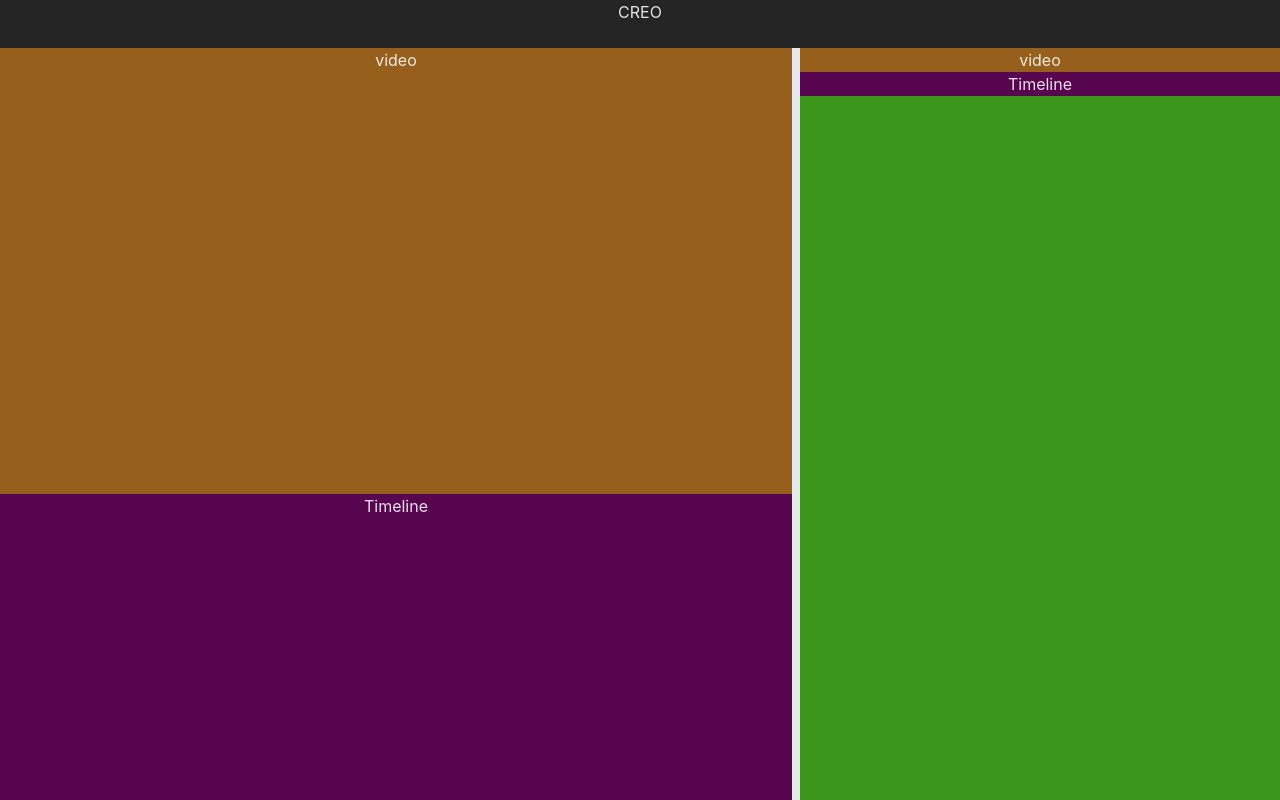
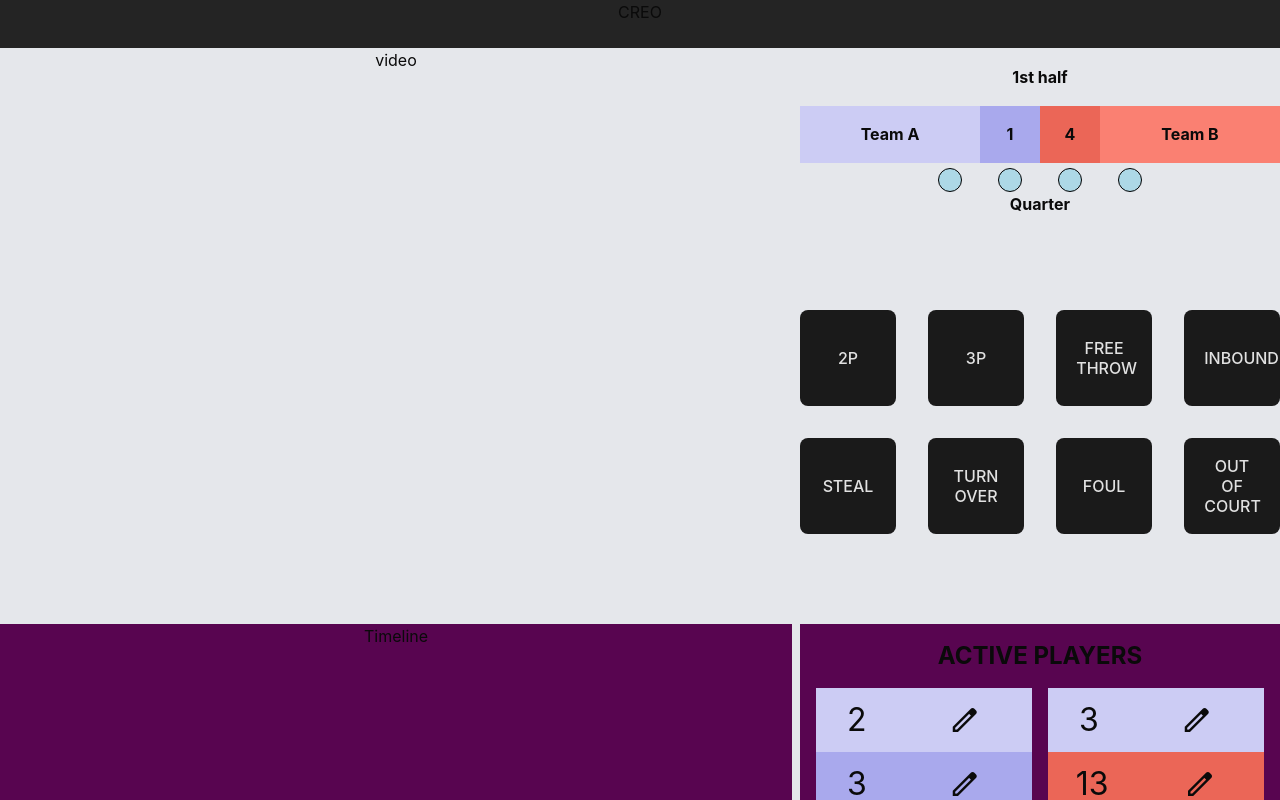
Before and after one commit to Tejs1/Video-anotating, a React (Vite) app: page / in a window 1280 px wide. Shown: the top 800 px of the page. Built offline with nearby package versions, Linux system fonts and the light colour scheme.

Commit message:
side tagging panel css

```diff
--- a/index.html
+++ b/index.html
@@ -5,6 +5,10 @@
     <link rel="icon" type="image/svg+xml" href="/vite.svg" />
     <meta name="viewport" content="width=device-width, initial-scale=1.0" />
     <title>Vite + React</title>
+    <link
+      rel="stylesheet"
+      href="https://fonts.googleapis.com/css2?family=Material+Symbols+Outlined:opsz,wght,FILL,GRAD@48,400,0,0"
+    />
   </head>
   <body>
     <div id="root"></div>
--- a/src/App.css
+++ b/src/App.css
@@ -1,28 +1,168 @@
+ {
+  box-sizing: border-box;
+  font-size: 1rem;
+}
 .App {
   width: 100vw;
   display: grid;
-  grid-template-columns: 12;
+  grid-template-columns: 5fr 3fr;
   background-color: #e5e7eb;
   gap: 0.5rem;
   height: 94vh;
 }
 .App .videoTimeline {
   background-color: #274b93;
-  grid-column: 1/ 8;
+  grid-column: 1 / 2;
 }
 .App .sidebar {
   background-color: #3c961c;
-  grid-column: 8 / 12;
+  grid-column: 2 / 3;
 }
-.App .videoTimeline {
+.App .videoTimeline,
+.App .sidebar {
   display: grid;
-  grid-template-rows: 6;
+  grid-template-rows: 3fr 2fr;
 }
-.App .video-wrapper {
-  background-color: #965f1c;
-  grid-row: 1 / 4;
+.App .video-wrapper,
+.App .controls-wrapper {
+  background-color: #e5e7eb;
+  grid-row: 1 / 2;
 }
-.App .timeline-wrapper {
+.App .timeline-wrapper,
+.App .players-wrapper {
   background-color: #580550;
-  grid-row: 4 / 6;
+  grid-row: 2 / 3;
 }
+.App .sidebar .controls-wrapper {
+  font-weight: bolder;
+  display: grid;
+  grid-template-rows: 3fr 7fr;
+}
+.score span {
+  display: flex;
+  justify-content: center;
+  align-items: center;
+  text-align: center;
+}
+
+.score span:nth-child(1) {
+  background-color: #ccccf4;
+}
+
+.score span:nth-child(2) {
+  background-color: #a9a9ed;
+}
+
+.score span:nth-child(3) {
+  background-color: #eb6657;
+}
+
+.score span:nth-child(4) {
+  background-color: #fa8072;
+}
+
+.App .controls-wrapper .game-info .score {
+  display: grid;
+  grid-template-columns: 3fr 1fr 1fr 3fr;
+}
+
+.App .quarter .circle {
+  z-index: 2;
+  background-color: lightblue;
+  border-radius: 50%;
+  width: 24px;
+  height: 24px;
+  border: solid 1px black;
+}
+.App .sidebar .input {
+  display: grid;
+  grid-template-columns: repeat(4, 1fr);
+  grid-template-rows: repeat(2, 1fr);
+  grid-gap: 2rem;
+  margin: auto;
+}
+
+.App .sidebar .input button {
+  height: 6rem;
+  width: 6rem;
+  color: rgba(255, 255, 255, 0.87);
+}
+.App section {
+  height: 100%;
+}
+.App .game-info {
+  width: 100%;
+  display: grid;
+  grid-template-rows: 1fr 1fr 1fr;
+}
+
+.App .game-info .phase {
+  display: flex;
+  justify-content: center;
+  align-items: center;
+}
+
+.App .game-info .quarter {
+  width: 100%;
+  display: flex;
+  flex-direction: column;
+  align-items: center;
+  justify-content: center;
+}
+
+.App .game-info .points {
+  display: flex;
+  flex-direction: row;
+  align-items: center;
+  justify-content: space-around;
+  width: 50%;
+}
+
+.App .players-wrapper {
+  width: 100%;
+  display: grid;
+  grid-template-rows: 4rem 1fr;
+  align-items: center;
+}
+
+.App .players-wrapper .teams-wrapper {
+  display: flex;
+  flex-direction: row;
+  justify-content: space-evenly;
+  align-items: center;
+  width: 100%;
+}
+
+.App .players-wrapper .team {
+  width: 45%;
+  background-color: #e5e7eb;
+}
+
+.App .players-wrapper .team .player span {
+  height: 4rem;
+  font-size: 2rem;
+  display: flex;
+  justify-content: center;
+  align-items: center;
+}
+.App .players-wrapper .team .player {
+  background-color: #ccccf4;
+  color: black;
+  display: flex;
+  align-items: center;
+  justify-content: space-around;
+}
+.App .players-wrapper .team .player:nth-child(even) {
+  background-color: #a9a9ed;
+  color: whitesmoke;
+}
+.App .players-wrapper .team .player button {
+  background-color: transparent;
+}
+.App .players-wrapper .team .player button span {
+  height: 100%;
+}
+.App .players-wrapper .team:nth-child(even) .player:nth-child(even) {
+  background-color: #eb6657;
+  color: whitesmoke;
+}
--- a/src/App.jsx
+++ b/src/App.jsx
@@ -1,7 +1,11 @@
-import React, { useRef } from "react";
+import React, { useRef, useState } from "react";
 import "./App.css";
 const App = () => {
   const videoRef = useRef();
+  const [players, setPlayers] = useState({
+    teamA: [2, 3, 4, 12, 8],
+    teamB: [3, 13, 11, 8, 3],
+  });
   return (
     <main className="App">
       <section className="videoTimeline">
@@ -9,11 +13,73 @@ const App = () => {
         <div className="timeline-wrapper">Timeline</div>
       </section>
       <section className="sidebar">
-        <div className="video-wrapper">video</div>
-        <div className="timeline-wrapper">Timeline</div>
+        <div className="controls-wrapper">
+          <div className="game-info">
+            <div className="phase"> 1st half</div>
+            <div className="score">
+              <span>Team A</span>
+              <span>1</span>
+              <span>4</span>
+              <span>Team B</span>
+            </div>
+            <div className="quarter">
+              <div className="points">
+                <div className="circle"></div>
+                <div className="circle"></div>
+                <div className="circle"></div>
+                <div className="circle"></div>
+              </div>
+              <div className="text">Quarter</div>
+            </div>
+          </div>
+          <div className="input">
+            <button>2P</button>
+            <button>3P</button>
+            <button>FREE THROW</button>
+            <button>INBOUND</button>
+            <button>STEAL</button>
+            <button>TURN OVER</button>
+            <button>FOUL</button>
+            <button>OUT OF COURT</button>
+          </div>
+        </div>
+        <div className="players-wrapper">
+          <div className="title">
+            <h2>ACTIVE PLAYERS</h2>
+          </div>
+          <div className="teams-wrapper">
+            <div className="team">
+              {players.teamA.map((num) => (
+                <div className="player">
+                  <span>{num}</span>
+                  <button>
+                    <span class="material-symbols-outlined">edit</span>
+                  </button>
+                </div>
+              ))}
+            </div>
+            <div className="team">
+              {players.teamB.map((num) => (
+                <div className="player">
+                  <span>{num}</span>
+                  <button>
+                    <span class="material-symbols-outlined">edit</span>
+                  </button>
+                </div>
+              ))}
+            </div>
+          </div>
+        </div>
       </section>
     </main>
   );
 };
 
 export default App;
+
+<div className="player">
+  <span>3</span>
+  <button>
+    <span class="material-symbols-outlined">edit</span>
+  </button>
+</div>;
--- a/src/index.css
+++ b/src/index.css
@@ -14,7 +14,7 @@
   -webkit-text-size-adjust: 100%;
 }
 * {
-  color: rgba(255, 255, 255, 0.87);
+  color: #0a0a0a;
 }
 
 a {
```
